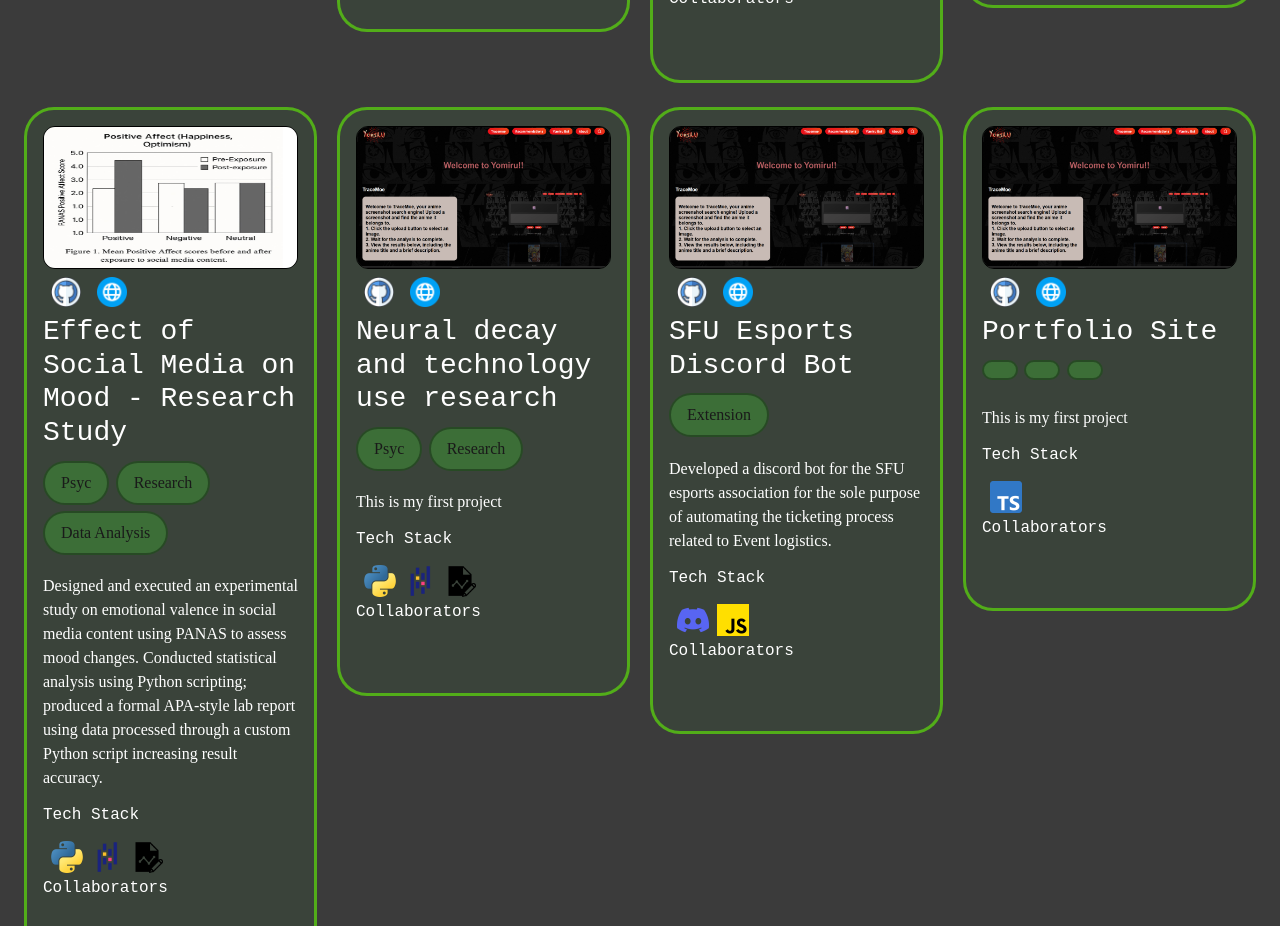
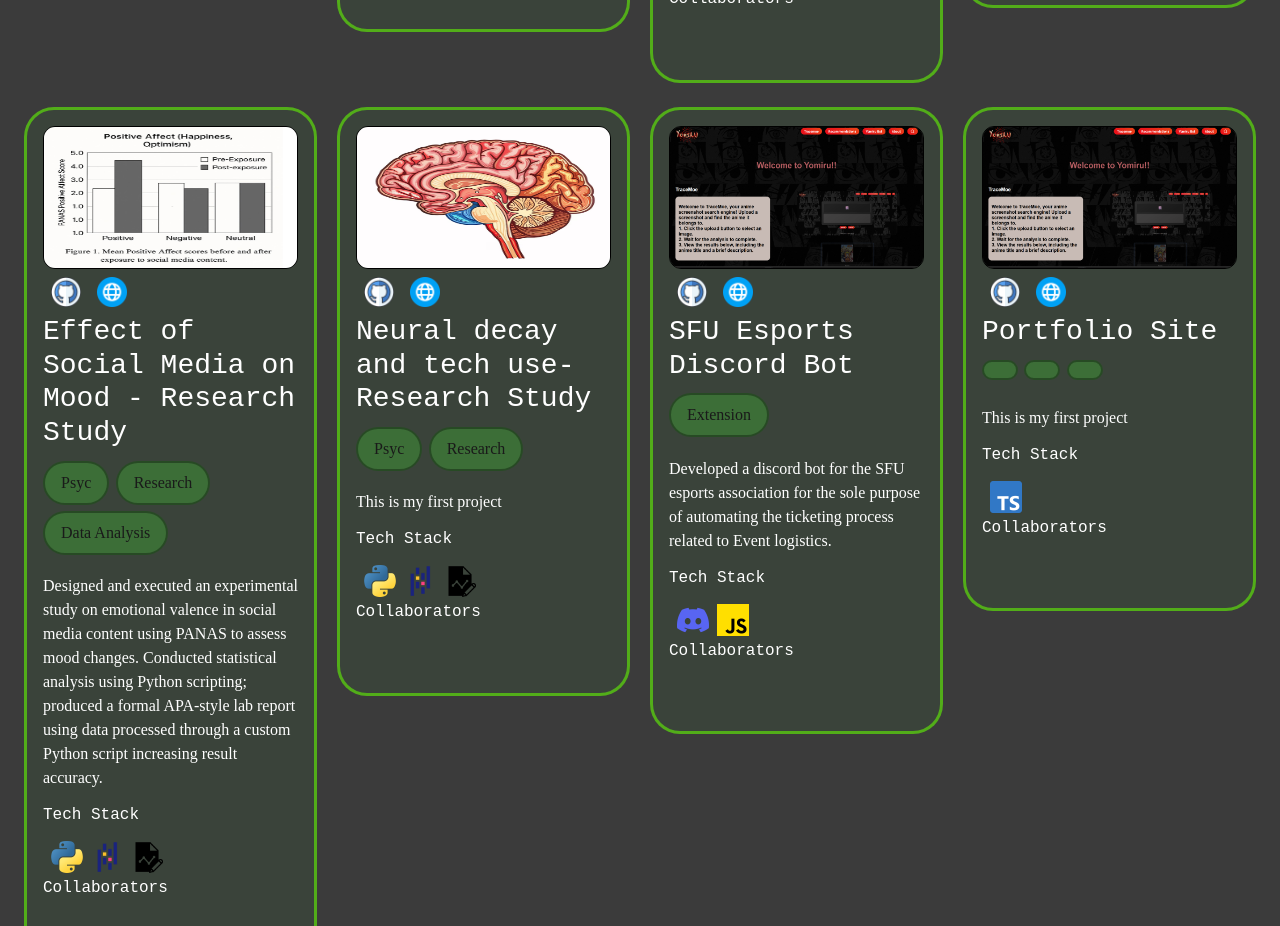
Before and after one commit to yadav412/portfolio, a React (Vite) app in the folder port/: page /projects in a window 1280 px wide. Shown: the part 880-1806 px from the top of the page. Built offline with nearby package versions, Linux system fonts and the light colour scheme.

Commit message:
ui changes

```diff
--- a/port/src/components/projects.tsx
+++ b/port/src/components/projects.tsx
@@ -1,4 +1,5 @@
 import Chatbot from "./Chatbot";
+import Footer from "./Footer";
 
 function Thumbnail({
   video,
@@ -106,12 +107,12 @@ function ProjectPage({}) {
     {
       url: "#",
       web: "",
-      title: "Neural decay and technology use research",
+      title: "Neural decay and tech use- Research Study",
       description: "This is my first project",
       tags: ["Psyc", "Research"],
       tech: ["python", "pandas", "research"],
       collab: [""],
-      show: "yomiru poster.png",
+      show: "brain.png",
     },
     {
       url: "#",
```
Also changed, not shown: port/src/assets/brain.png (added).
